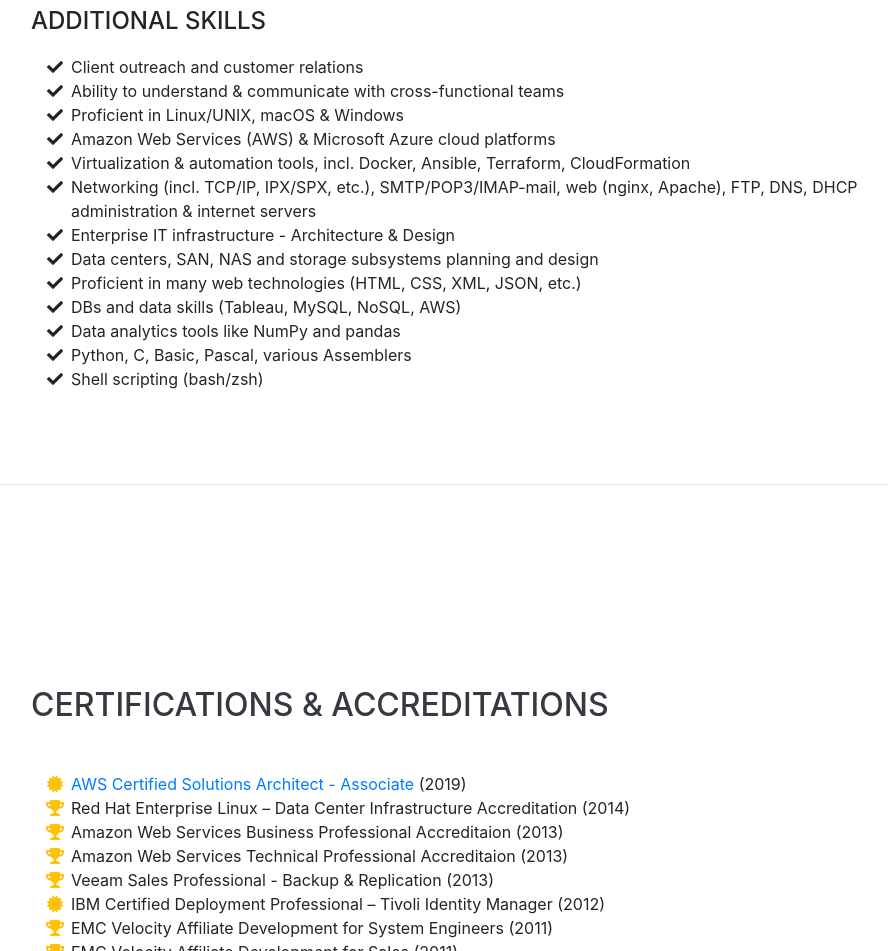
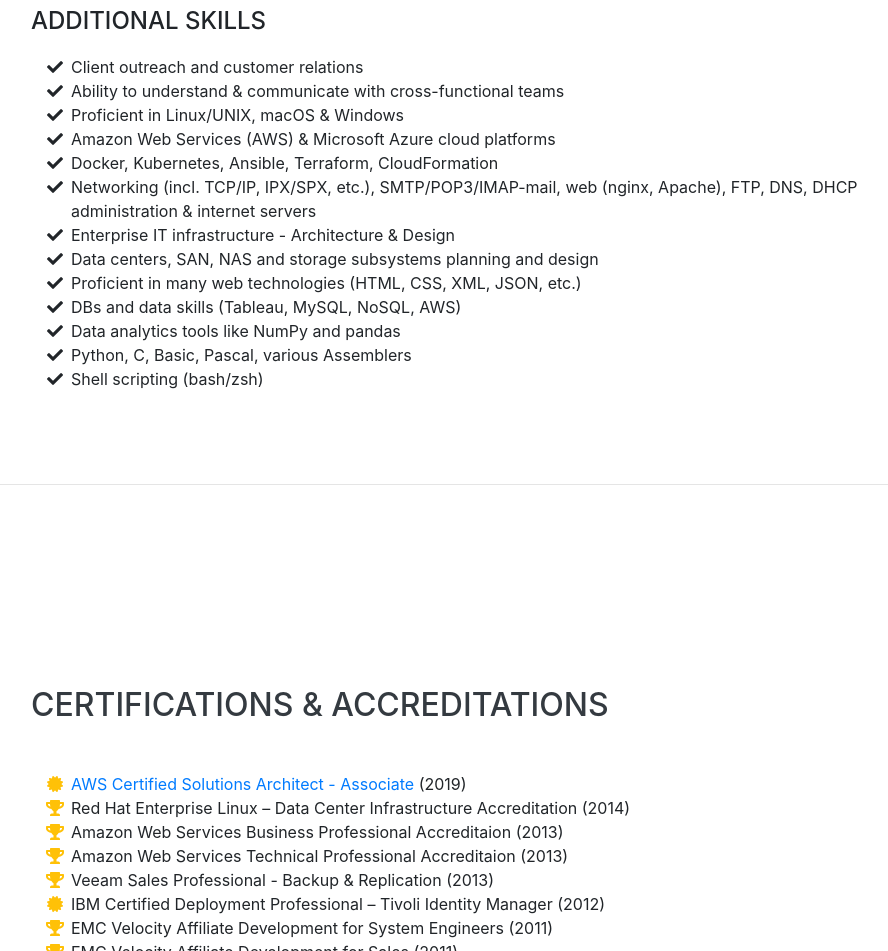
Before and after one commit to yovko/cv.yovko.net, a website with bundled scripts: page index.html in a window 1280 px wide. Shown: the part 4124-5075 px from the top of the page, without its empty margins (289-1177 px from the left). Built offline with nearby package versions, Linux system fonts and the light colour scheme; a web font is replaced by a local one.

Commit message:
Content fix

```diff
--- a/index.html
+++ b/index.html
@@ -335,7 +335,7 @@
           </li>
           <li>
           <i class="fa-li fa fa-check"></i>
-            Virtualization &amp; automation tools, incl. Docker, Ansible, Terraform, CloudFormation
+            Docker, Kubernetes, Ansible, Terraform, CloudFormation
           </li>
           <li>
           <i class="fa-li fa fa-check"></i>
```
